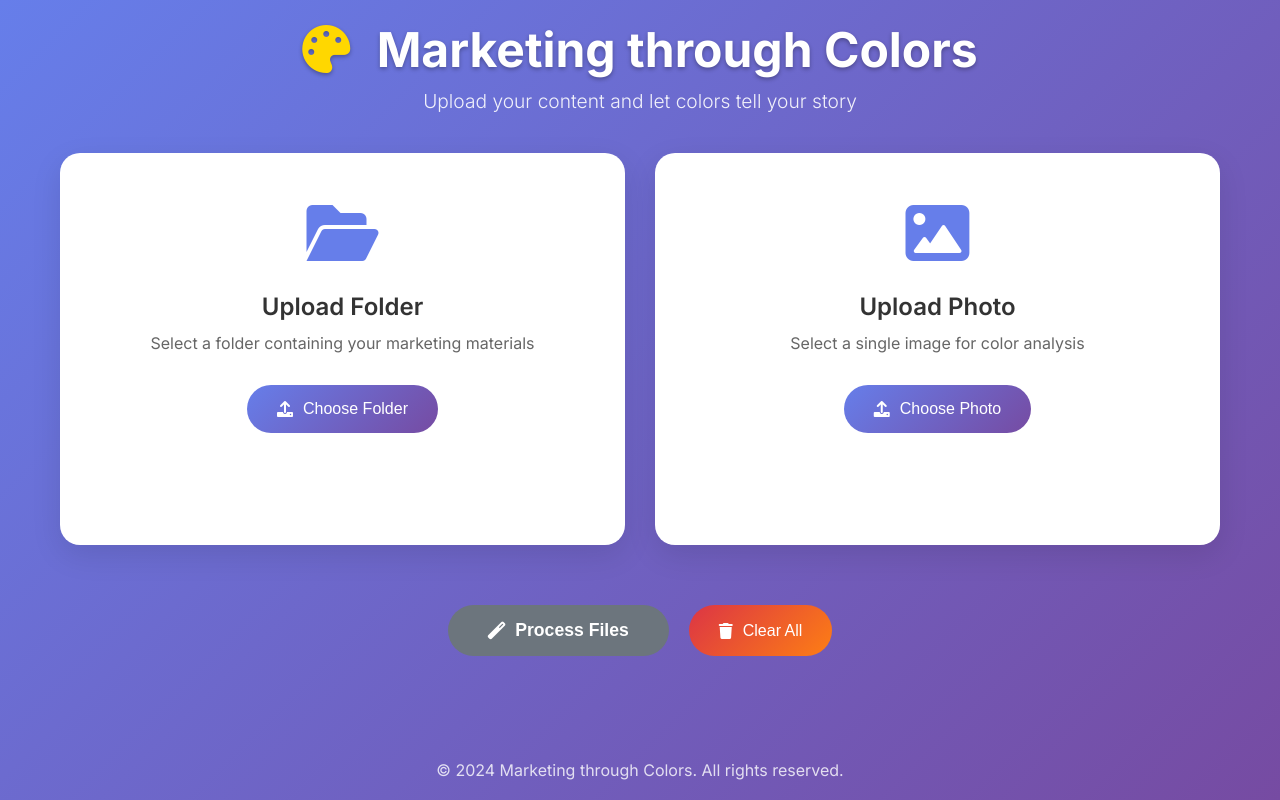
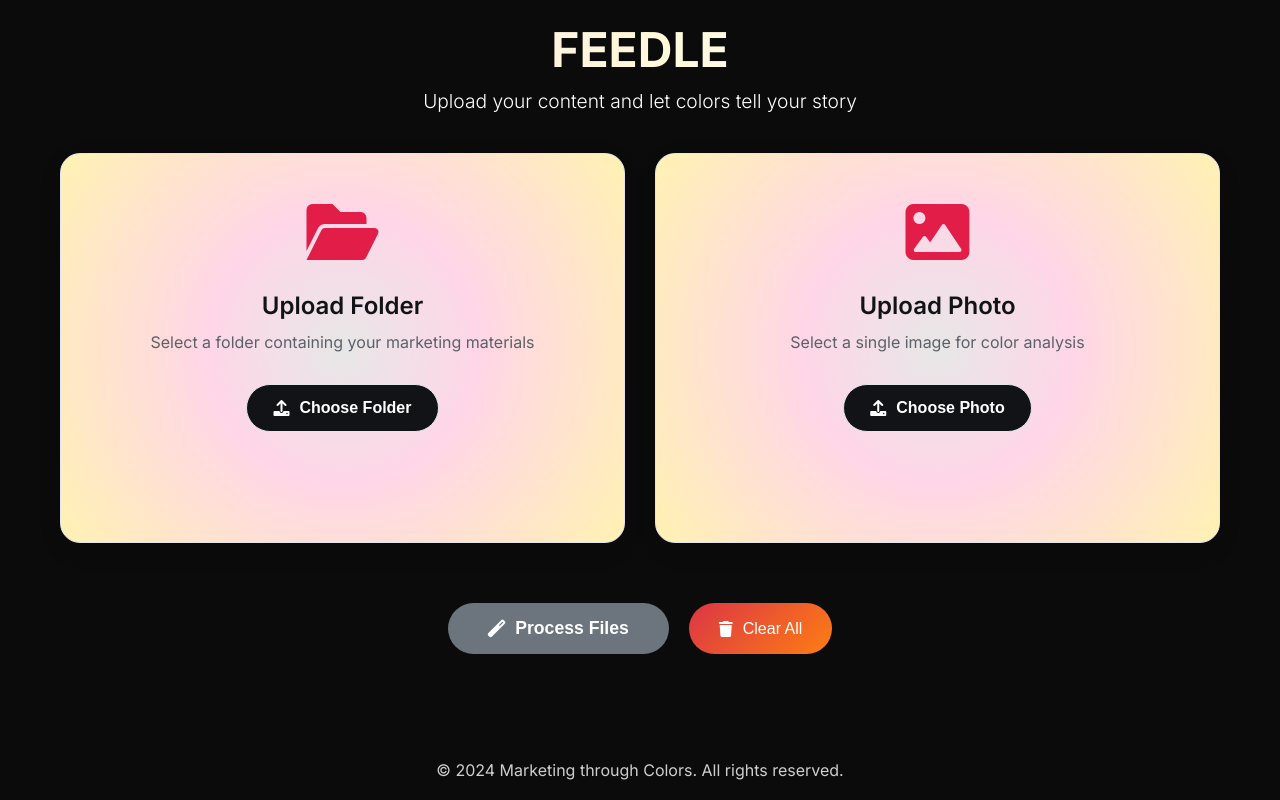
Before and after one commit to nwfsh/hellohacksyay, a plain HTML site: page index.html in a window 1280 px wide. Drawn offline with Linux system fonts and the light colour scheme.

Commit message:
changed colour scheme of ui and title name

```diff
--- a/index.html
+++ b/index.html
@@ -13,8 +13,7 @@
     <div class="container">
         <header class="header">
             <h1 class="title">
-                <i class="fas fa-palette"></i>
-                Marketing through Colors
+                FEEDLE
             </h1>
             <p class="subtitle">Upload your content and let colors tell your story</p>
         </header>
--- a/styles.css
+++ b/styles.css
@@ -5,12 +5,44 @@
     box-sizing: border-box;
 }
 
+:root{
+    /* core palette */
+    --bg-grad-1: #ffd6e7;   /* pastel pink */
+    --bg-grad-2: #fff2b3;   /* pastel yellow */
+    --bg-grad-3: #e7f3ff;   /* optional pastel blue accent */
+    --white: #ffffff;
+    --soft-black: #111316;  /* softer than pure black */
+    --gray-900: #1a1f24;
+    --gray-100: #f5f6f7;
+    --gray-200: #eceff1;
+    --gray-300: #e2e6ea;
+    --text: #2c2f33;        /* body text on light surfaces */
+
+    /* red accent */
+    --red: #e11d48;         /* primary red (rose-600 vibe) */
+    --red-600: #dc143c;     /* slightly deeper for hovers */
+    --red-soft: #fde7ec;    /* subtle red-tinted bg */
+    --red-shadow: rgba(225, 29, 72, 0.2);
+
+    /* shadows */
+    --shadow-1: 0 8px 24px rgba(17,19,22,0.08);
+    --shadow-2: 0 12px 32px rgba(17,19,22,0.12);
+  }
+
 body {
+    font-family: 'Inter', sans-serif;
+    background: #0b0b0b;
+    min-height: 100vh;
+    color: var(--text);
+    color-scheme: dark;
+  }
+
+/* body {
     font-family: 'Inter', sans-serif;
     background: linear-gradient(135deg, #667eea 0%, #764ba2 100%);
     min-height: 100vh;
     color: #333;
-}
+} */
 
 .container {
     max-width: 1200px;
@@ -25,25 +57,35 @@ body {
 .header {
     text-align: center;
     margin-bottom: 40px;
-    color: white;
+    /* color: white; */
+    color: var(--soft-black);
 }
 
 .title {
     font-size: 3rem;
     font-weight: 700;
     margin-bottom: 10px;
-    text-shadow: 0 2px 4px rgba(0,0,0,0.3);
+    background: linear-gradient(
+      90deg,
+      #fff 0%,
+      #ffe9f0 25%,
+      #fff8d8 50%,
+      #fff 75%
+    );
+    -webkit-background-clip: text;
+    -webkit-text-fill-color: transparent;
+    text-align: center;
 }
 
 .title i {
     margin-right: 15px;
-    color: #ffd700;
+    color: var(--red);
 }
 
 .subtitle {
     font-size: 1.2rem;
     font-weight: 300;
-    opacity: 0.9;
+    color: white; /*opacity: 0.9;*/
 }
 
 /* Main content */
@@ -63,28 +105,38 @@ body {
 }
 
 .upload-card {
-    background: white;
+    background: radial-gradient(circle at center,
+              rgba(255,255,255,0.9) 0%,
+                var(--bg-grad-1) 40%,
+                var(--bg-grad-2) 100%);
     border-radius: 20px;
-    padding: 40px;
+    padding: 40px 30px;
     text-align: center;
-    box-shadow: 0 10px 30px rgba(0,0,0,0.1);
-    transition: transform 0.3s ease, box-shadow 0.3s ease;
-    border: 2px solid transparent;
+    box-shadow: var(--shadow-1);/*0 10px 30px rgba(0,0,0,0.1);*/
+    transition: transform 0.3s ease, box-shadow 0.3s ease, border-color 0.2s ease, background 0.2s ease;
+    border: 1px solid var(--gray-300);
 }
 
 .upload-card:hover {
     transform: translateY(-5px);
-    box-shadow: 0 20px 40px rgba(0,0,0,0.15);
+    box-shadow: var(--shadow-2);/*0 20px 40px rgba(0,0,0,0.15);*/
+    background: radial-gradient(circle at center,
+              rgba(255,255,255,1) 0%,
+                var(--bg-grad-1) 40%,
+                var(--bg-grad-2) 100%);
 }
 
 .upload-card.dragover {
-    border-color: #667eea;
-    background: #f8f9ff;
+    /*border-color: #667eea;
+    background: #f8f9ff;*/
+    border-color: var(--red);
+    background: var(--red-soft);
 }
 
 .upload-icon {
     font-size: 4rem;
-    color: #667eea;
+    /*color: #667eea;*/
+    color: var(--red);
     margin-bottom: 20px;
 }
 
@@ -92,25 +144,26 @@ body {
     font-size: 1.5rem;
     font-weight: 600;
     margin-bottom: 10px;
-    color: #333;
+    color: var(--soft-black);
 }
 
 .upload-card p {
-    color: #666;
+    color: #5b6168;
     margin-bottom: 30px;
     line-height: 1.5;
 }
 
 .upload-btn {
-    background: linear-gradient(135deg, #667eea 0%, #764ba2 100%);
-    color: white;
-    border: none;
-    padding: 15px 30px;
-    border-radius: 50px;
+    background: var(--soft-black);
+    color: var(--white);
+    border: 1px solid var(--gray-300);
+    padding: 14px 26px;
+    border-radius: 999px;
     font-size: 1rem;
-    font-weight: 500;
+    font-weight: 600;
     cursor: pointer;
-    transition: all 0.3s ease;
+    /*transition: all 0.3s ease;*/
+    transition: transform 0.2s ease, box-shadow 0.2s ease, background 0.2s ease;
     display: inline-flex;
     align-items: center;
     gap: 10px;
@@ -118,7 +171,7 @@ body {
 
 .upload-btn:hover {
     transform: translateY(-2px);
-    box-shadow: 0 5px 15px rgba(102, 126, 234, 0.4);
+    box-shadow: 0 6px 18px rgba(17,19,22,0.2);
 }
 
 .upload-btn:active {
```
